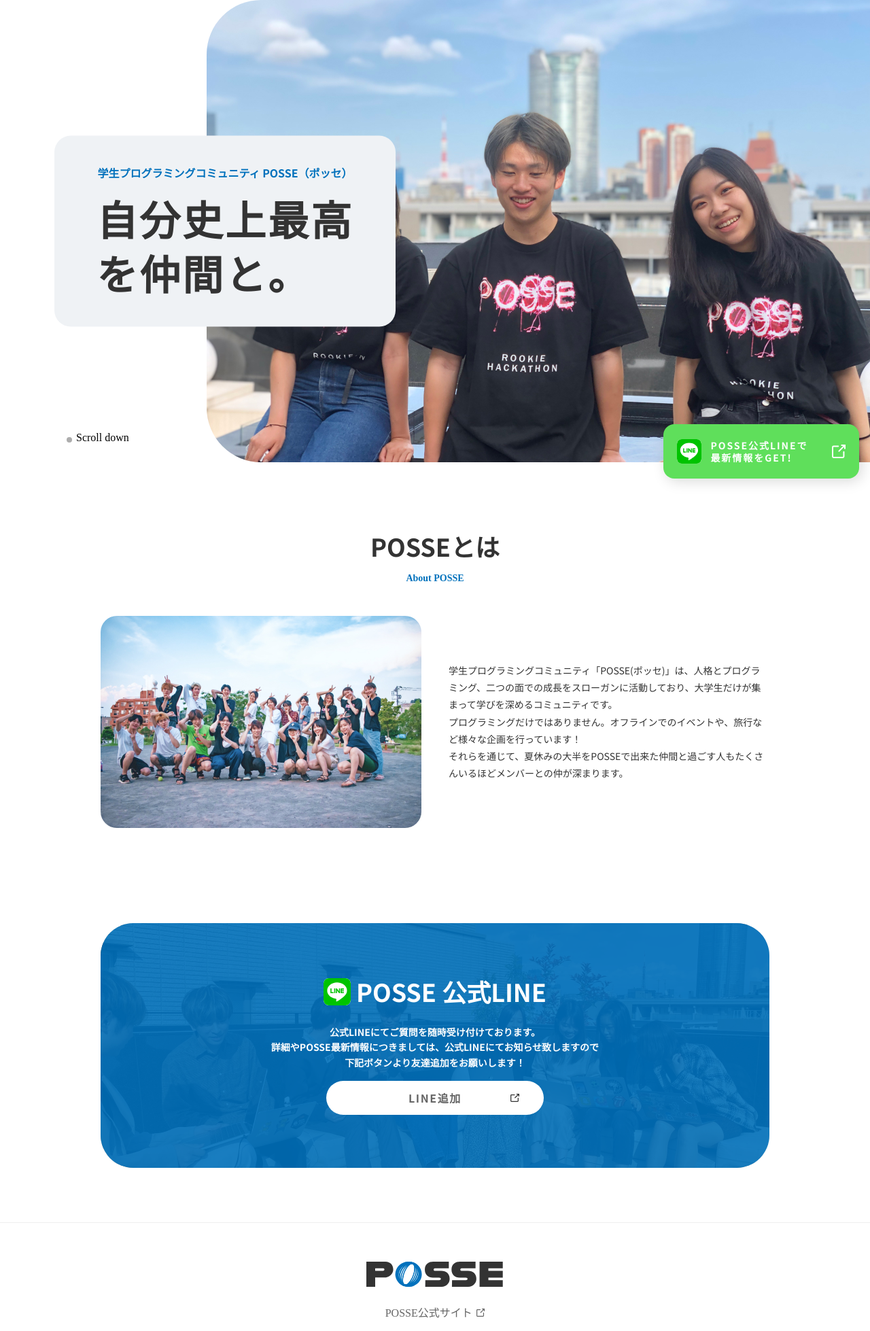
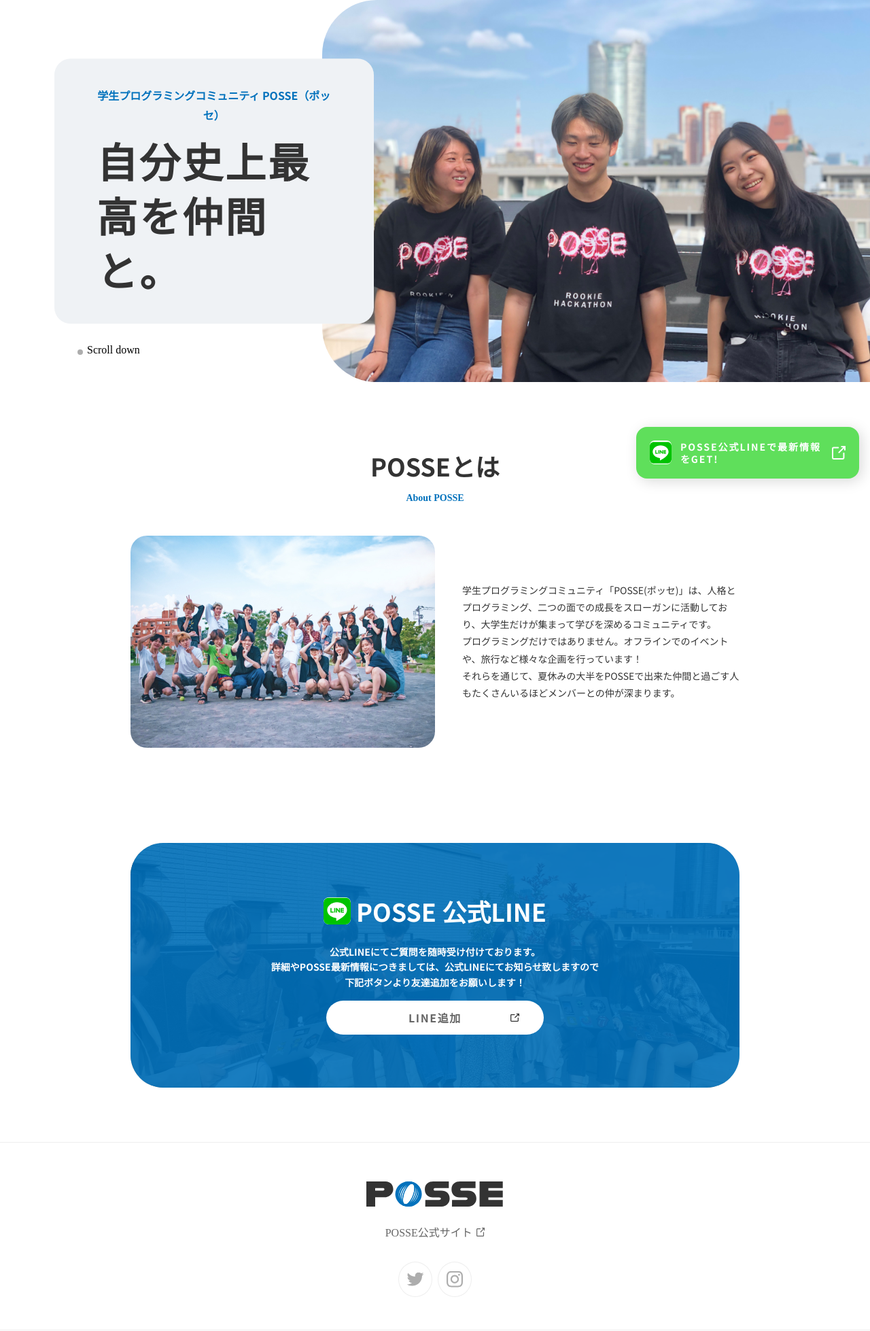
Before and after one commit to posse-ap/gen3.0-atsuh1r0, a PHP site: page / in a window 1280 px wide. Shown: the part 80-2038 px from the top of the page at 68% size. Run offline with PHP 8.4, Linux system fonts and the light colour scheme.

Commit message:
トップページレスポンシブデザイン

```diff
--- a/index.html
+++ b/index.html
@@ -37,14 +37,14 @@
     </header>
     <main>
       <div class="main-visual">
+        <div>
+          <img src="./img/img-hero.jpg" alt="heroImg" class="hero-img">
+        </div>
         <div class="main-visual-box">
           <div class="main-visual-name">
             学生プログラミングコミュニティ POSSE（ポッセ）
           </div>
-          <div class="main-visual-msg">自分史上最高<br>を仲間と。</div>
-        </div>
-        <div>
-          <img src="./img/img-hero.jpg" alt="heroImg" class="hero-img">
+          <div class="main-visual-msg">自分史上最高を仲間と。</div>
         </div>
         <div class="scroll-down">Scroll down</div>
       </div>
@@ -77,7 +77,7 @@
       </div>
       <div class="banner">
         <img src="./img/icon/icon-line.svg" alt="line-banner-icon" class="line-banner-icon">
-        <div class="banner-msg">POSSE公式LINEで<br>最新情報をGET!</div>
+        <div class="banner-msg">POSSE公式LINEで最新情報をGET!</div>
         <img src="./img/icon/icon-link-light.svg" alt="line-banner-link-icon">
       </div>
     </main>
--- a/styles/style.css
+++ b/styles/style.css
@@ -74,11 +74,12 @@
 .main-visual {
   position: relative;
   max-width: 1440px;
-  height: 680px;
   margin: 0 auto;
+  display: flex;
 }
 
 .main-visual-box {
+  max-width: 27%;
   background-color: #EFF2F5;
   border-radius: 24px;
   position: absolute;
@@ -111,8 +112,7 @@
 }
 
 .hero-img {
-  width: 976px;
-  height: 680px;
+  width: 63%;
   border-radius: 80px 0px 0px 80px;
   margin-right: 0;
   float: right;
@@ -122,8 +122,9 @@
   position: absolute;
   width: 102px;
   height: 21px;
-  left: 112px;
-  top: 635px;
+  left: 10%;
+  top: 90%;
+  z-index: 2;
 }
 
 .scroll-down::before {
@@ -142,28 +143,28 @@
 .banner {
   position: fixed;
   width: 288px;
-  height: 80px;
   right: 16px;
   bottom: 16px;
   display: flex;
   justify-content: center;
   align-items: center;
+  gap: 13px;
   background: #5FDF5B;
   box-shadow: 4px 4px 20px rgba(0, 0, 0, 0.15);
   border-radius: 16px;
   z-index: 2;
+  padding: 20px 20px;
 }
 
 .line-banner-icon {
-  width: 36px;
-  height: 36px;
+  width: 40px;
+  height: 35px;
   background-color: #FFFFFF;
   object-fit: cover;
   border-radius: 7px;
 }
 
 .banner-msg {
-  height: 36px;
   font-family: 'Noto Sans JP';
   font-style: normal;
   font-weight: 700;
@@ -171,7 +172,6 @@
   line-height: 130%;
   letter-spacing: 0.14em;
   color: #FFFFFF;
-  margin: 0 35px 0 13px;
 }
 
 /* メイン要素 */
@@ -197,21 +197,23 @@
 }
 
 .about-posse-content {
+  width: 70%;
   display: flex;
   justify-content: center;
   align-items: center;
   gap: 40px;
-  margin: 43px 0 140px 0;
+  margin: 43px auto 140px auto;
 }
 
 .about-posse-img {
-  width: 472px;
+  width: 50%;
   height: 312px;
   border-radius: 24px;
+  object-fit: cover;
 }
 
 .about-posse-text {
-  width: 472px;
+  width: 50%;
   font-size: 14px;
   color: #333333;
   font-family: 'Noto Sans JP';
@@ -234,7 +236,7 @@
   background-color: rgba(0,113,188,0.9);
   border-radius: 48px;
   z-index: 1;
-  Width: 984px;
+  Width: 70%;
   height: 100%;
 }
 
@@ -244,7 +246,7 @@
   background-repeat: no-repeat;
   mix-blend-mode: normal;
   border-radius: 48px;
-  Width: 984px;
+  Width: 70%;
   height: 100%;
   margin:  0 auto;
 }
```
Also changed, not shown: other parts of styles/style.css (+74 -1 lines), styles/quiz/style.css (+7 -4 lines).
